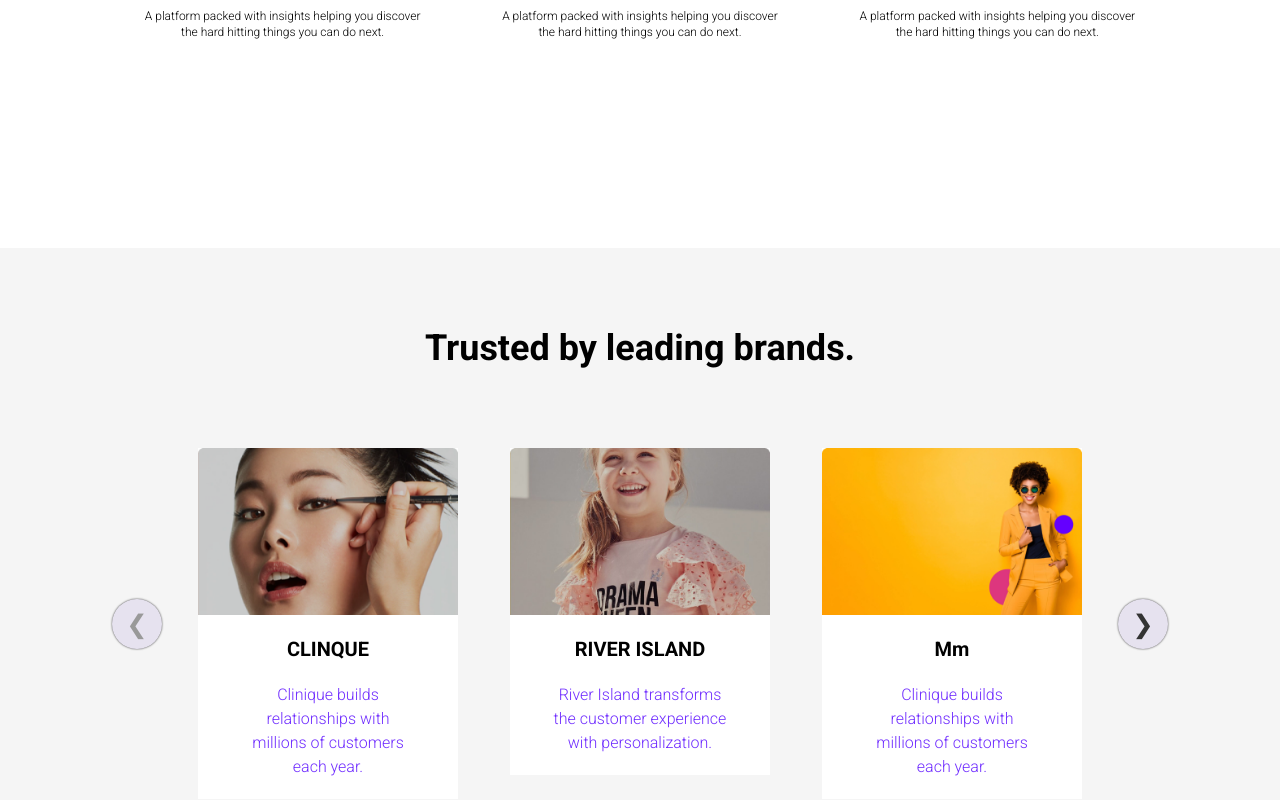
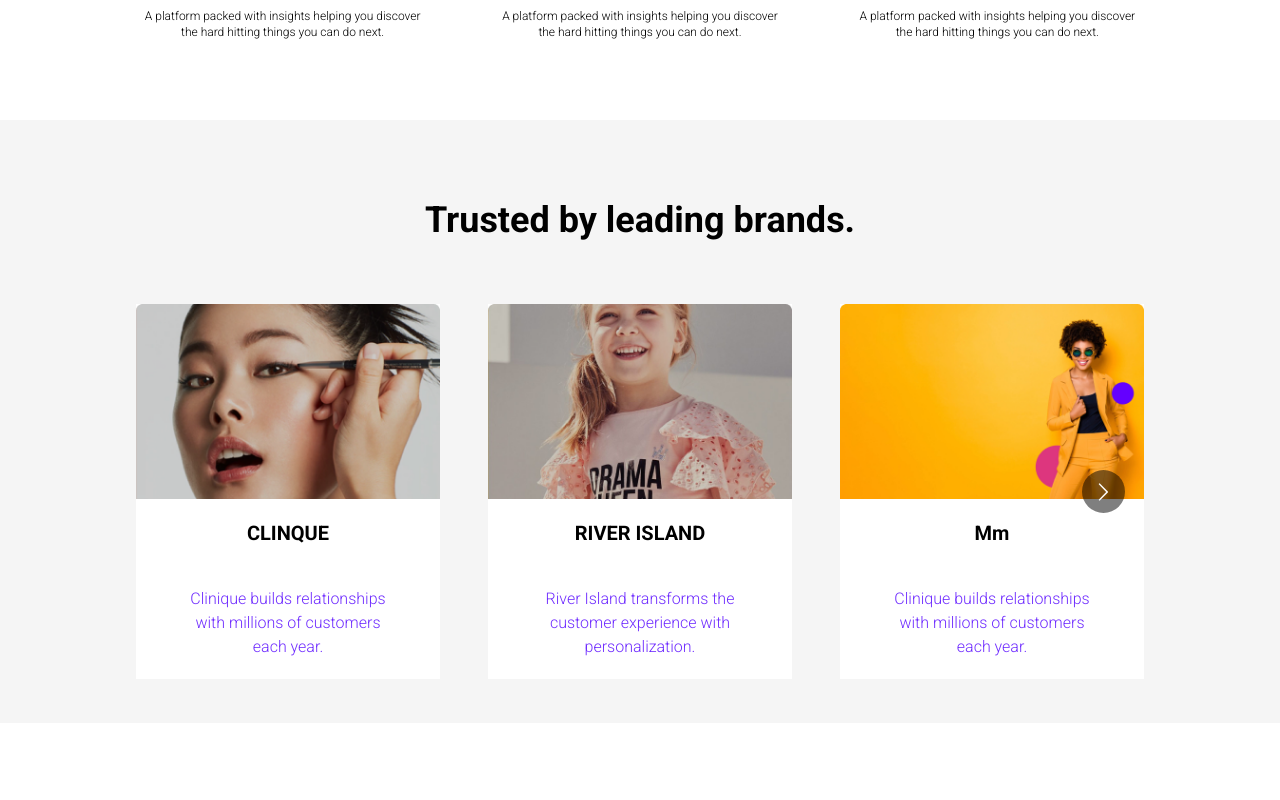
Before and after one commit to olamgir95/tailreact, a React (Create React App) app: page /home in a window 1280 px wide. Shown: the part 4260-5060 px from the top of the page. Built offline with nearby package versions, Linux system fonts and the light colour scheme; a web font is replaced by a local one.

Commit message:
project finished

```diff
--- a/package.json
+++ b/package.json
@@ -11,6 +11,7 @@
     "react-dom": "^18.2.0",
     "react-elastic-carousel": "^0.11.5",
     "react-icons": "^4.7.1",
+    "react-multi-carousel": "^2.8.2",
     "react-router-dom": "^6.8.0",
     "react-scripts": "5.0.1",
     "web-vitals": "^2.1.4"
--- a/src/components/Carousell/index.jsx
+++ b/src/components/Carousell/index.jsx
@@ -1,33 +1,51 @@
-import React from "react";
-import Carousel from "react-elastic-carousel";
-import { data } from "./data";
+import React from 'react';
+import Carousel from 'react-multi-carousel';
+import 'react-multi-carousel/lib/styles.css';
+import { data } from './data';
 
-function Carousell() {
-  const breakPoints = [
-    { width: 1, itemsToShow: 1 },
-    { width: 640, itemsToShow: 2 },
-    { width: 768, itemsToShow: 3 },
-  ];
+function Carousell(props) {
 
+const responsive = {
+  LargeDesktop: {
+    // the naming can be any, depends on you.
+    breakpoint: { max: 1568, min: 1024 },
+    items: 3
+  },
+  Laptop: {
+    breakpoint: { max: 1024, min: 768 },
+    items: 3
+  },
+  tablet: {
+    breakpoint: { max: 768, min: 640 },
+    items: 2
+  },
+  mobile: {
+    breakpoint: { max: 640, min: 0 },
+    items: 1
+  }
+};
 return (
-    <div className="bg-gry md:mt-52 mt-20 mx-auto items-center text-center font-roboto px-28 pb-5 ">
-      <h1 className="xl:text-4xl lg:3xl md:text-2xl sm:text-xl text-xs font-bold text-center py-20">
+    <div className="bg-gry md:mt-30 mt-20 mx-auto pt-20  items-center text-center font-roboto lg:px-28  sm:px-20 px-10  pb-5 ">
+ <h1 className="xl:text-4xl lg:3xl md:text-2xl sm:text-xl text-base font-bold mb-10">
  Trusted by leading brands.
         </h1>
-      <Carousel breakPoints={breakPoints} className="gap-5">
+<Carousel responsive={responsive} >
 {data.map((items,index) => (
-          <div key={index} className="bg-white h-fit lg:w-5/6 md:w-4/5 sm:w-2/3 w-full">
+          <div key={index} className="bg-white h-fit items-center flex flex-col m-6 ">
             <img className="w-full" src={items.img} alt="" />
-            <p className="text-center font-bold xl:text-xl lg:text-base md:text-sm sm:text-xs text-[10px] text- my-5 ">
+            <p className="text-center font-bold xl:text-xl lg:text-base md:text-sm sm:text-xs text-[10px]  my-5 ">
               {items.title}
             </p>
-            <p className="my-5 text-purple xl:text-base lg:text-sm md:text-[10px] sm:text-[8px] text-[6px] text-center w-2/3 mx-auto">
+            <p className="my-5 text-purple xl:text-base lg:text-sm text-[10px]   text-center w-2/3 mx-auto">
               {items.text}
             </p>
           </div>
+
         ))}
+
 </Carousel>
 </div>
+
     );
 }
 
--- a/src/components/Home/index.jsx
+++ b/src/components/Home/index.jsx
@@ -2,7 +2,7 @@
 import BookingFooter from "../BookingFooter";
 import BookingHeader from "../BookingHeader";
 import Brands from "../Brands";
-import Carousel from "../Carousell";
+import Carousell from "../Carousell";
 import EcoSystem from "../EcoSystem";
 import IndustrySection from "../IndustrySection";
 import QubitSection from "../QubitSection";
@@ -13,7 +13,7 @@
       <BookingHeader />
       <Brands />
       <QubitSection />
-      <Carousel />
+      <Carousell />
       <IndustrySection />
       <EcoSystem />
       <BookingFooter />
--- a/src/components/Navbar/index.jsx
+++ b/src/components/Navbar/index.jsx
@@ -22,8 +22,7 @@
       window.removeEventListener("resize", handleWindowResize);
     };
   }, []);
-  console.log((showInfo && windowWidth < 1024) ? "show" : "link");
-  console.log('windowWidth: ',windowWidth);
+
   return (
     <>
       <div
--- a/src/components/QubitSection/index.jsx
+++ b/src/components/QubitSection/index.jsx
@@ -84,7 +84,7 @@
             <p className="font-bold lg:text-lg md:text-base sm:text-sm text-xs mt-4">
               More insight
             </p>
-            <p className=" mx-auto font-normal  md:text-xs text-[8px] w-60 xl:w-72 mt-4">
+            <p className="qubitTeks">
               Learn which products drive performance and which don't, through
               automated insights you can action.
             </p>
@@ -94,7 +94,7 @@
             <p className="font-bold lg:text-lg md:text-base sm:text-sm text-xs mt-4">
               More insight
             </p>
-            <p className=" font-normal  md:text-xs text-[8px] w-60 xl:w-72 mt-4">
+            <p className="qubitTeks">
               Learn which products drive performance and which don't, through
               automated insights you can action.
             </p>
@@ -104,7 +104,7 @@
             <p className="font-bold lg:text-lg md:text-base sm:text-sm text-xs mt-4">
               More insight
             </p>
-            <p className=" font-normal  md:text-xs text-[8px] w-60 xl:w-72 mt-4">
+            <p className="qubitTeks">
               Learn which products drive performance and which don't, through
               automated insights you can action.
             </p>
@@ -115,7 +115,7 @@
               {" "}
               Product insights
             </p>
-            <p className=" font-normal  md:text-xs text-[8px] w-60 xl:w-72 mt-4">
+            <p className="qubitTeks">
               A platform packed with insights helping you discover the hard
               hitting things you can do next.
             </p>
@@ -126,7 +126,7 @@
               {" "}
               Product insights
             </p>
-            <p className=" font-normal  md:text-xs text-[8px] w-60 xl:w-72 mt-4">
+            <p className="qubitTeks">
               A platform packed with insights helping you discover the hard
               hitting things you can do next.
             </p>
@@ -137,7 +137,7 @@
               {" "}
               Product insights
             </p>
-            <p className=" font-normal  md:text-xs text-[8px] w-60 xl:w-72 mt-4">
+            <p className="qubitTeks">
               A platform packed with insights helping you discover the hard
               hitting things you can do next.
             </p>
--- a/src/index.css
+++ b/src/index.css
@@ -78,3 +78,7 @@
 .page{
   @apply bg-purple w-screen text-center lg:text-3xl md:text-xl text-sm text-white h-80 p-8;
 }
+.qubitTeks{
+  @apply font-normal  md:text-xs text-[8px] w-60 xl:w-72 mt-4;
+
+}
```
Also changed, not shown: 1 other file (tests, documents, lock files or other folders). Lines whose indentation alone changed are shown as unchanged.
